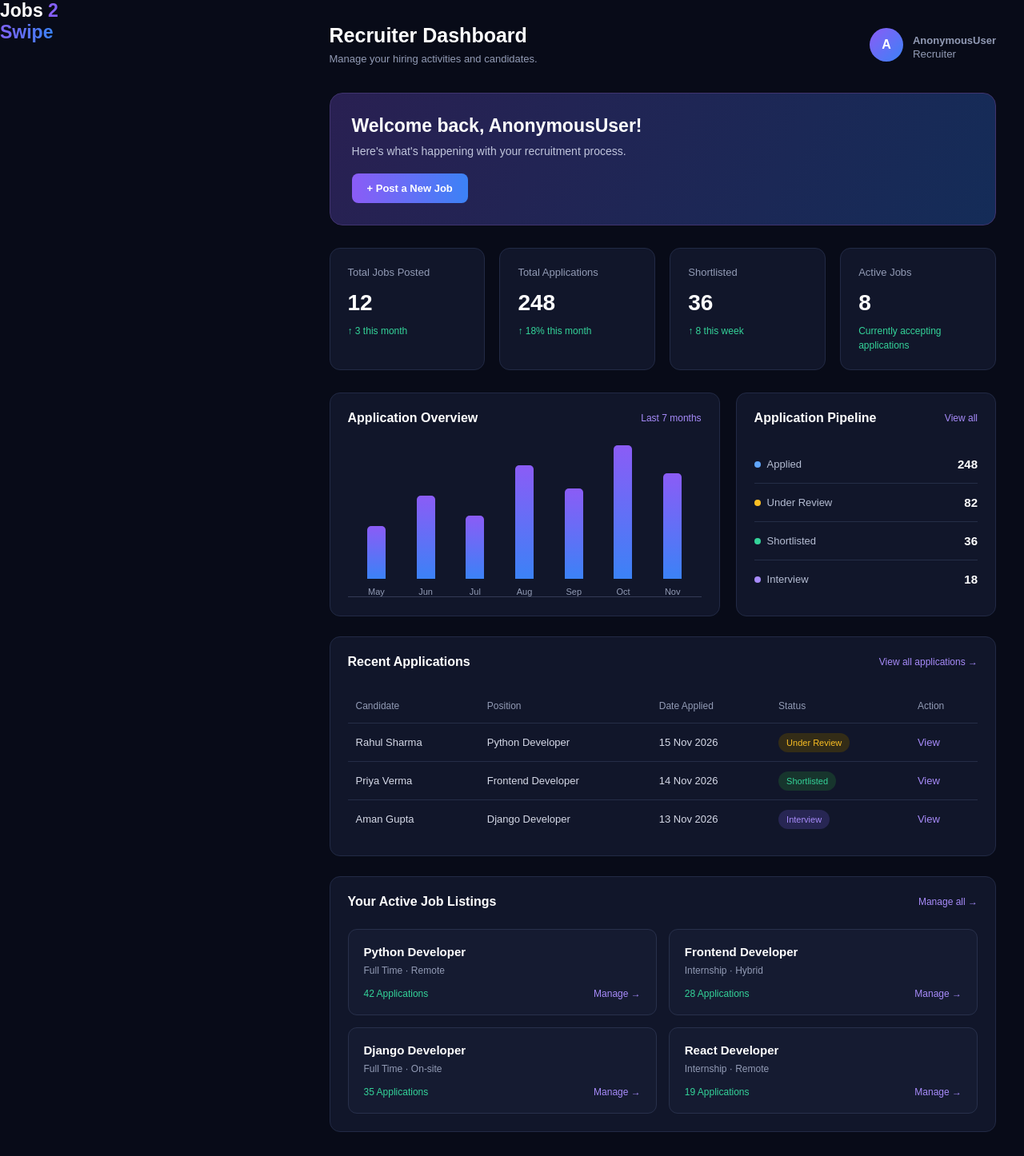
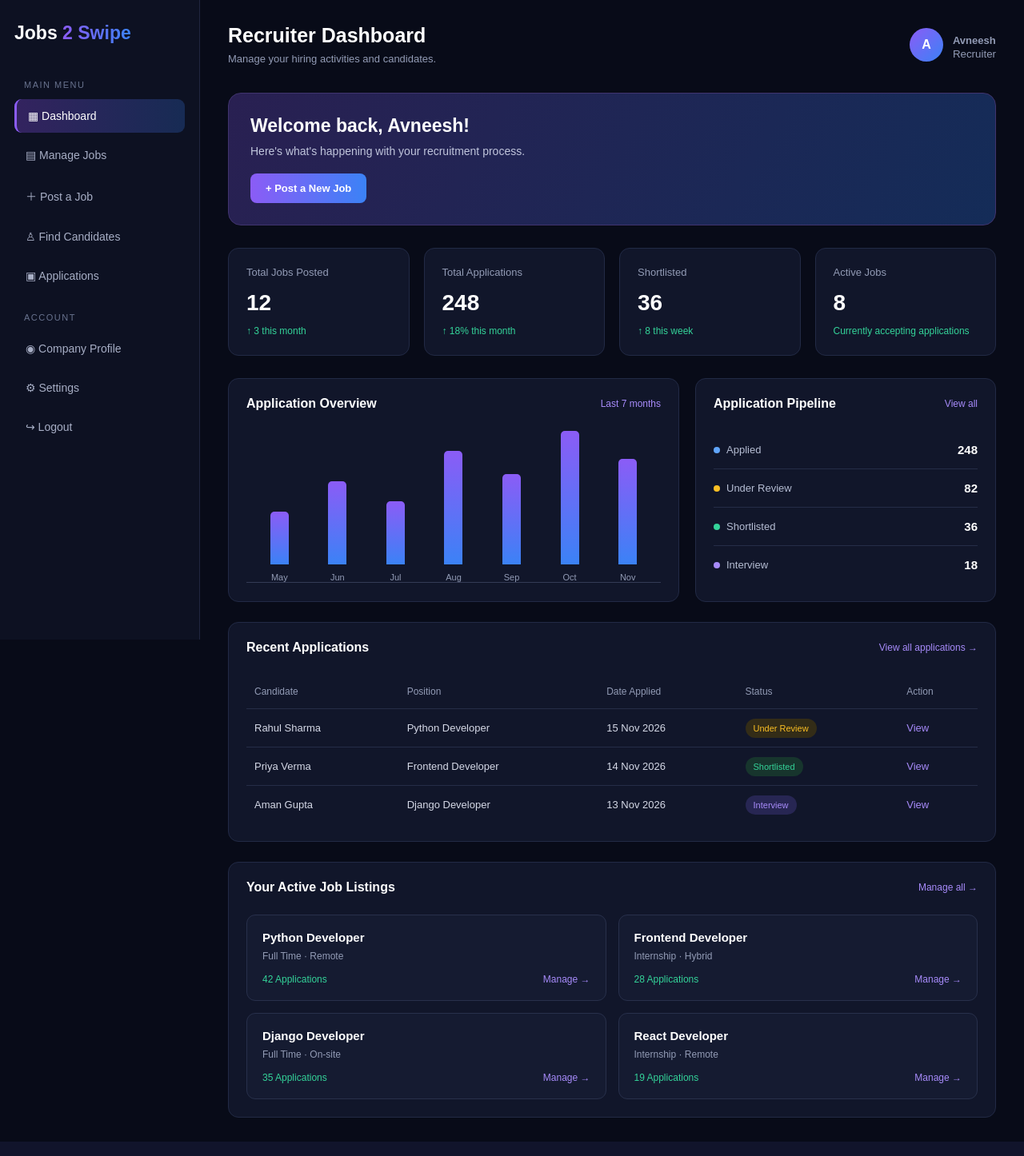
Before and after one commit to Avneesh-shrivastava/InternsRizz, a Django app: page /dashboard-for-recruiters/ in a window 1280 px wide. Shown: the whole page at 80% size. Run offline with Django 5.2, Linux system fonts and the light colour scheme.

Commit message:
Update rec_dashboard.html

```diff
--- a/interns_app/templates/rec_dashboard.html
+++ b/interns_app/templates/rec_dashboard.html
@@ -1,4 +1,3 @@
-
 <!DOCTYPE html>
 <html lang="en">
 <head>
@@ -461,13 +460,13 @@ td {
 <body>
 
 <div class="dashboard">
-    {% include './sidebar.html' %}
+
     <!-- Sidebar -->
-
+    <aside class="sidebar">
 
         <div class="logo">Jobs <span>2 Swipe</span></div>
 
-        <!-- <p class="menu-title">Main Menu</p>
+        <p class="menu-title">Main Menu</p>
 
         <a href="" class="active">▦ Dashboard</a>
         <a href="">▤ Manage Jobs</a>
@@ -479,12 +478,9 @@ td {
 
         <a href="">◉ Company Profile</a>
         <a href="">⚙ Settings</a>
-        <a href="">↪ Logout</a> -->
-        <main class="main-content">
-            {% block content %}
-            {% endblock %}
-        </main>
+        <a href="">↪ Logout</a>
 
+    </aside>
 
     <!-- Main Content -->
     <main class="main">
@@ -499,7 +495,7 @@ td {
             <div class="profile">
                 <div class="avatar">A</div>
                 <div class="profile-info">
-                    <p>{{request.user}}</p>
+                    <p>Avneesh</p>
                     <small>Recruiter</small>
                 </div>
             </div>
@@ -508,7 +504,7 @@ td {
 
         <!-- Welcome -->
         <section class="welcome">
-            <h2>Welcome back, {{request.user}}!</h2>
+            <h2>Welcome back, Avneesh!</h2>
             <p>Here's what's happening with your recruitment process.</p>
 
             <a href="" class="post-btn">+ Post a New Job</a>
```
